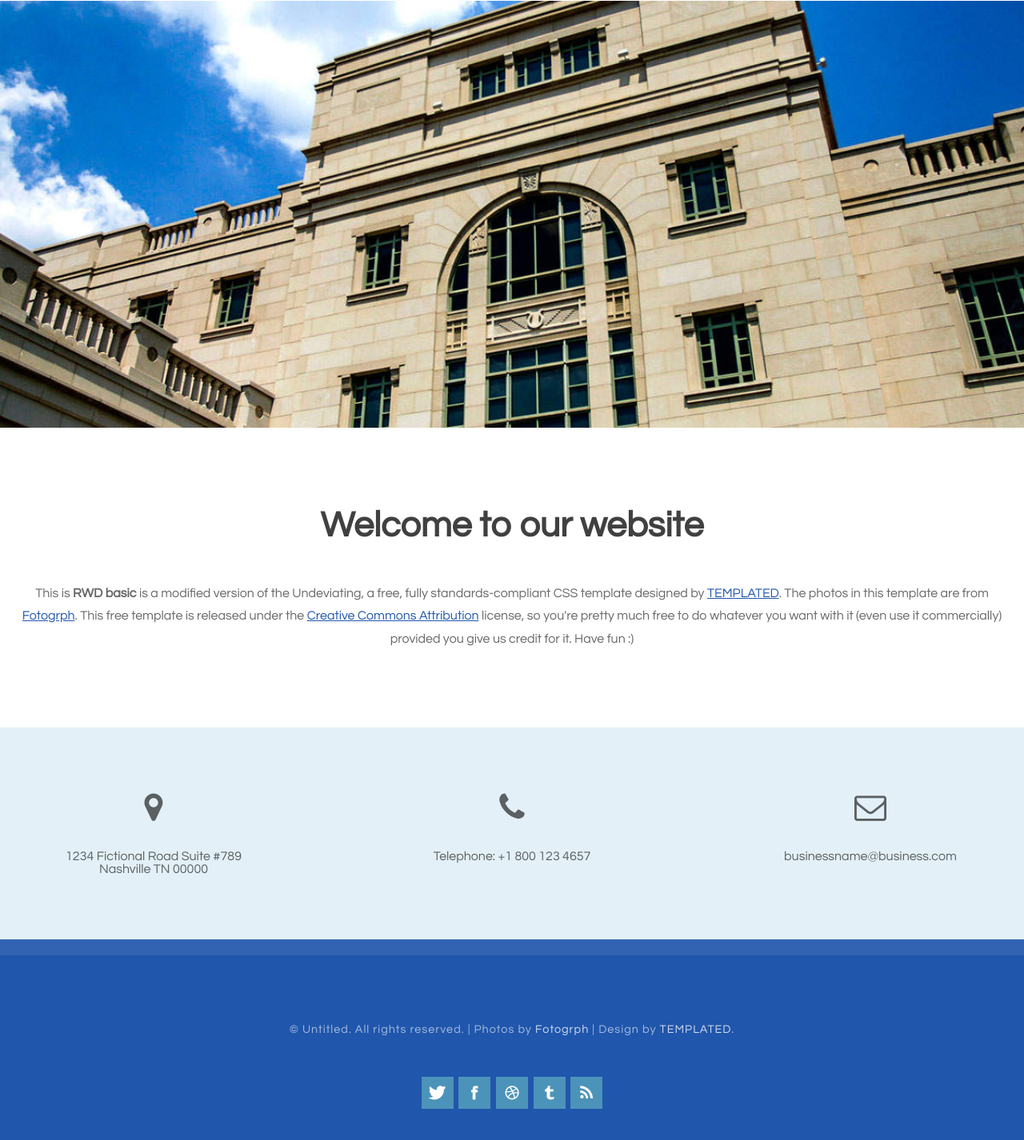
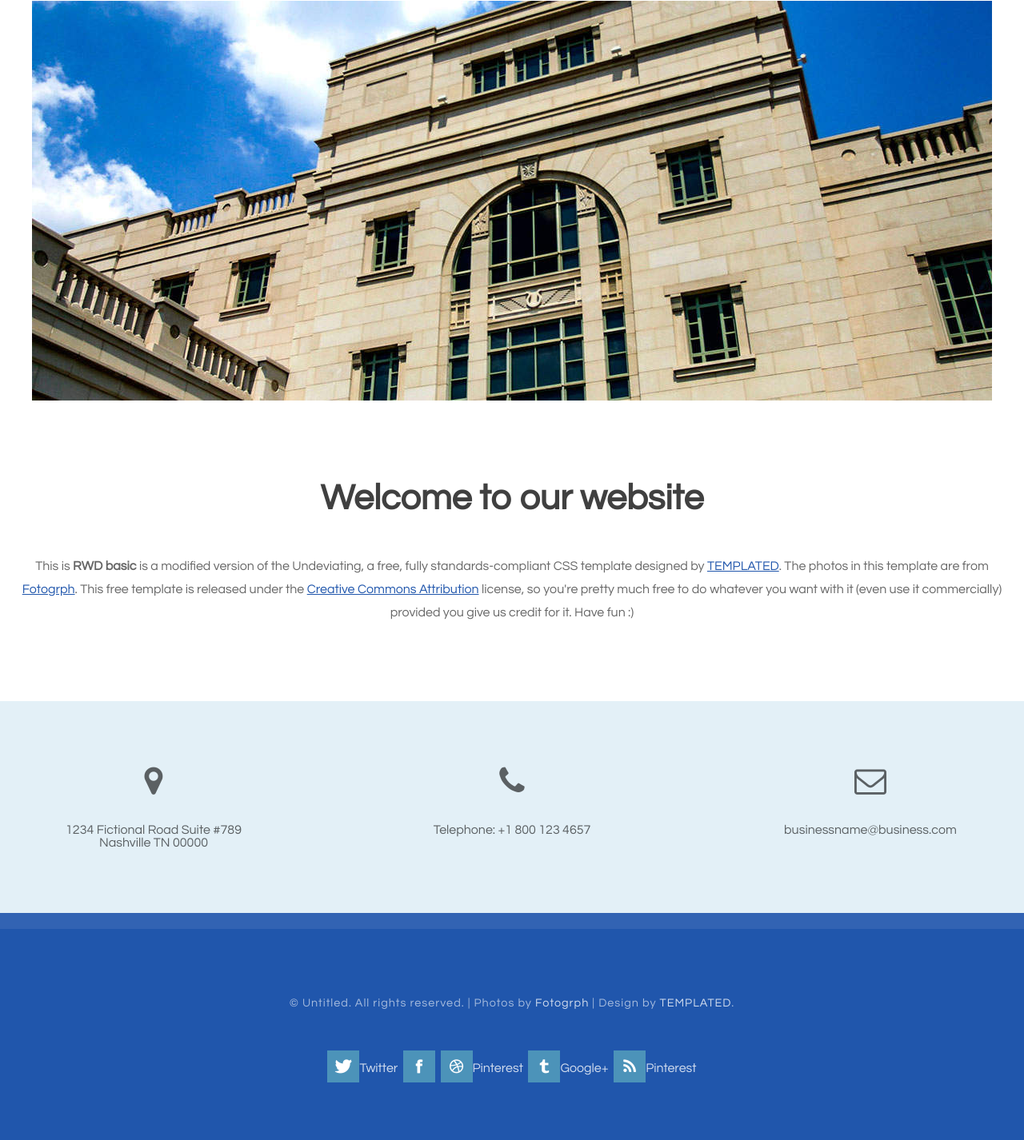
Before and after one commit to marcin-pasiewicz/crud, a plain HTML site: page Rwd/rwd_basic/index.html in a window 1280 px wide. Shown: the part 364-1790 px from the top of the page at 80% size. Drawn offline with Linux system fonts and the light colour scheme.

Commit message:
rozwiazanie zad 2-3

```diff
--- a/Rwd/rwd_basic/default.css
+++ b/Rwd/rwd_basic/default.css
@@ -5,7 +5,7 @@
 
 	body
 	{
-		margin: 0px;
+		margin: 0px;`
 		padding: 0px;
 		background: #2056ac;
 		font-family: 'Questrial', sans-serif;
@@ -56,6 +56,7 @@
 	{
 		margin: 0px auto;
 		width:100%;
+		max-width:1280px;
 	}
 
 
@@ -78,8 +79,8 @@
 	}
 
 	ul.contact li span
-	{
-		display: none;
+	{c
+		display: none;c
 		margin: 0;
 		padding: 0;
 	}
@@ -179,10 +180,11 @@
 	#banner
 	{
 		padding-top: 5em;
+		text-align:center;
 	}
 
 	#banner img {
-		width: 100%;
+		max-width:100%;
 	}
 
 /*********************************************************************************/
```
